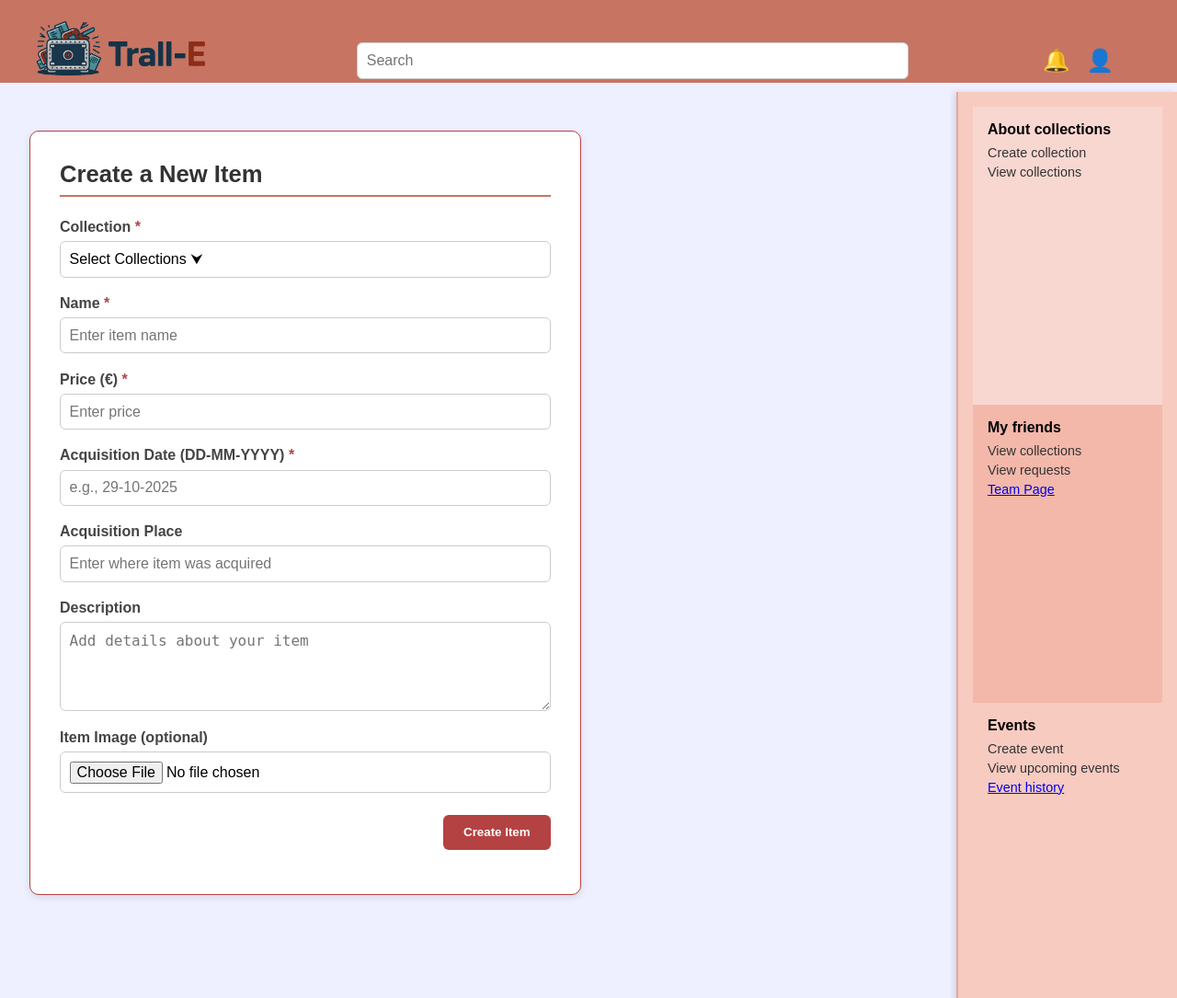
After one commit to Xnd212/EIS_2526-G01_MEGI, a PHP site: page /itemcreation.html in a window 1280 px wide. The commit adds this page. Shown: the whole page at 92% size. Run offline with PHP 8.4, Linux system fonts and the light colour scheme.

Commit message:
Item Creation

```diff
--- a/EIS_2526-G01_MEGI/public_html/homepage.css
+++ b/EIS_2526-G01_MEGI/public_html/homepage.css
@@ -466,7 +466,7 @@ header {
   display: flex;
   flex-direction: column;
   gap: 2rem;
-   max-width: 312px;
+  max-width: 312px;
   flex-shrink: 0;
   margin-top: 2.4rem;
   margin-left: 0rem;   /* <-- afasta da sidebar */
--- /dev/null
+++ b/EIS_2526-G01_MEGI/public_html/itemcreation.css
@@ -0,0 +1,209 @@
+@import url('homepage.css');
+
+.content {
+  margin-right: 240px;
+  padding: 2rem;
+  background: #eef0ff;
+}
+
+.item-creation-section {
+  background: #fff;
+  border: 1.5px solid #b54242;
+  border-radius: 10px;
+  padding: 2rem;
+  box-shadow: 0 3px 8px rgba(0, 0, 0, 0.1);
+  max-width: 600px;
+}
+
+.page-title {
+  font-size: 1.6rem;
+  font-weight: bold;
+  color: #333;
+  border-bottom: 2px solid #c77462;
+  padding-bottom: 0.5rem;
+  margin-bottom: 1.5rem;
+}
+
+.form-group {
+  display: flex;
+  flex-direction: column;
+  margin-bottom: 1.2rem;
+}
+
+label {
+  font-weight: bold;
+  color: #444;
+  margin-bottom: 0.4rem;
+}
+
+.required {
+  color: #b54242;
+}
+
+/* Custom Multi-select Dropdown */
+.custom-multiselect {
+  position: relative;
+  display: inline-block;
+  width: 100%;
+}
+
+#dropdownBtn {
+  width: 100%;
+  text-align: left;
+  padding: 0.6rem;
+  border: 1px solid #ccc;
+  border-radius: 6px;
+  background: #fff;
+  cursor: pointer;
+  font-size: 1rem;
+}
+
+#dropdownBtn:hover {
+  border-color: #b54242;
+}
+
+.dropdown-content {
+  display: none;
+  position: absolute;
+  background-color: #fff;
+  border: 1px solid #ccc;
+  border-radius: 8px;
+  width: 100%;
+  margin-top: 5px;
+  z-index: 20;
+  box-shadow: 0 3px 8px rgba(0, 0, 0, 0.1);
+  padding: 0.5rem;
+}
+
+.dropdown-content label {
+  display: flex;
+  align-items: center;
+  gap: 0.5rem;
+  padding: 0.3rem 0.5rem;
+  cursor: pointer;
+  font-weight: normal;
+}
+
+.dropdown-content label:hover {
+  background-color: #f8cbc1;
+  border-radius: 5px;
+}
+
+/* Form inputs */
+input[type="text"],
+input[type="number"],
+input[type="file"],
+textarea {
+  padding: 0.6rem;
+  border: 1px solid #ccc;
+  border-radius: 6px;
+  font-size: 1rem;
+}
+
+input:focus,
+textarea:focus {
+  border-color: #b54242;
+  outline: none;
+}
+
+.form-actions {
+  display: flex;
+  justify-content: flex-end;
+  margin-top: 1.5rem;
+}
+
+.btn-primary {
+  background: #b54242;
+  color: #fff;
+  border: none;
+  padding: 0.7rem 1.4rem;
+  border-radius: 6px;
+  cursor: pointer;
+  font-weight: bold;
+  transition: background 0.2s ease;
+}
+
+.btn-primary:hover {
+  background: #9d3636;
+}
+
+.form-message {
+  margin-top: 1rem;
+  font-weight: bold;
+  text-align: center;
+}
+
+.form-message.error {
+  color: #b54242;
+}
+
+.form-message.success {
+  color: #3d8b3d;
+}
+
+input.error {
+  border-color: #b54242;
+  background-color: #ffecec;
+}
+
+/* =======================
+   Sidebar (Fixed on the Right)
+======================= */
+.sidebar {
+  position: fixed;
+  top: 100px;
+  right: 0;
+  width: 240px;
+  background: #f8cbc1;
+  padding: 1rem;
+  height: calc(100vh - 80px);
+  overflow-y: auto;
+  z-index: 10;
+  border-left: 2px solid #e1a79e;
+  box-shadow: -3px 0 6px rgba(0, 0, 0, 0.1);
+}
+
+/* Sidebar Sections */
+.sidebar-section {
+  padding: 1rem;
+  height: 33.3%;
+}
+
+.sidebar-section h3 {
+  font-size: 1rem;
+  margin-bottom: 0.5rem;
+  font-weight: bold;
+}
+
+.sidebar-section p {
+  color: #333;
+  font-size: 0.9rem;
+  cursor: pointer;
+  margin: 0.3rem 0;
+  transition: color 0.2s ease;
+}
+
+.sidebar-section p:hover {
+  color: #b54242;
+}
+
+/* Section Colors */
+.collections-section {
+  background-color: #f9d7d1;
+}
+
+.friends-section {
+  background-color: #f3b8aa ;
+}
+
+.events-section {
+  background-color: transparent;
+}
+
+
+@media (max-width: 768px) {
+  .item-creation-section {
+    max-width: 100%;
+    padding: 1.5rem;
+  }
+}
--- /dev/null
+++ b/EIS_2526-G01_MEGI/public_html/itemcreation.html
@@ -0,0 +1,139 @@
+<!DOCTYPE html>
+<html lang="en">
+<head>
+  <meta charset="UTF-8" />
+  <meta name="viewport" content="width=device-width, initial-scale=1.0" />
+  <title>Trall-E | Create Item</title>
+  <link rel="stylesheet" href="itemcreation.css" />
+</head>
+
+<body>
+
+  <!-- ===========================
+       HEADER
+  ============================ -->
+  <header>
+    <a href="homepage.html" class="logo">
+      <img src="images/TrallE_2.png" alt="logo" />
+    </a>
+    <div class="search-bar">
+      <input type="text" placeholder="Search" />
+    </div>
+    <div class="icons">
+      <button class="icon-btn" aria-label="Notificações" id="notification-btn">🔔</button>
+      <div class="notification-popup" id="notification-popup">
+        <div class="popup-header">
+          <h3>Notifications <span>🔔</span></h3>
+        </div>
+        <ul class="notification-list">
+          <li><strong>Rafael_Ameida123</strong> updated her Pokémon Cards collection.</li>
+          <li>The <strong>Comic Con Portugal</strong> event is coming soon!</li>
+          <li><strong>Paul_Perez1697</strong> updated her Pokémon Champion’s Path collection.</li>
+          <li><strong>Alex_Gomes158</strong> started a new collection: Rare Coins.</li>
+        </ul>
+        <a href="#" class="see-more-link">+ See more</a>
+      </div>
+      <button class="icon-btn" aria-label="Perfil">👤</button>
+    </div>
+  </header>
+
+  <!-- ===========================
+       MAIN CONTENT
+  ============================ -->
+  <div class="main">
+    <div class="content">
+      <section class="item-creation-section">
+        <h2 class="page-title">Create a New Item</h2>
+
+        <form id="itemForm" novalidate>
+
+          <!-- Custom Multi-Select for Collection -->
+          <div class="form-group">
+            <label>Collection <span class="required">*</span></label>
+            <div class="custom-multiselect">
+              <button type="button" id="dropdownBtn">Select Collections ⮟</button>
+              <div class="dropdown-content" id="dropdownContent">
+                <label><input type="checkbox" value="pokemon"> Pokémon Cards</label>
+                <label><input type="checkbox" value="coins"> Rare Coins</label>
+                <label><input type="checkbox" value="stickers"> Panini Stickers</label>
+                <label><input type="checkbox" value="comics"> Comics</label>
+              </div>
+            </div>
+          </div>
+
+          <!-- Name -->
+          <div class="form-group">
+            <label for="itemName">Name <span class="required">*</span></label>
+            <input type="text" id="itemName" name="itemName" placeholder="Enter item name" />
+          </div>
+
+          <!-- Price -->
+          <div class="form-group">
+            <label for="itemPrice">Price (€) <span class="required">*</span></label>
+            <input type="number" id="itemPrice" name="itemPrice" placeholder="Enter price" step="0.01" min="0" />
+          </div>
+
+          <!-- Acquisition Date -->
+          <div class="form-group">
+            <label for="acquisitionDate">Acquisition Date (DD-MM-YYYY) <span class="required">*</span></label>
+            <input type="text" id="acquisitionDate" name="acquisitionDate" placeholder="e.g., 29-10-2025" />
+          </div>
+
+          <!-- Acquisition Place -->
+          <div class="form-group">
+            <label for="acquisitionPlace">Acquisition Place</label>
+            <input type="text" id="acquisitionPlace" name="acquisitionPlace" placeholder="Enter where item was acquired" />
+          </div>
+
+          <!-- Description -->
+          <div class="form-group">
+            <label for="itemDescription">Description</label>
+            <textarea id="itemDescription" name="itemDescription" rows="4" placeholder="Add details about your item"></textarea>
+          </div>
+
+          <!-- Image Upload -->
+          <div class="form-group">
+            <label for="itemImage">Item Image (optional)</label>
+            <input type="file" id="itemImage" name="itemImage" accept="image/*" />
+          </div>
+
+          <div class="form-actions">
+            <button type="submit" class="btn-primary">Create Item</button>
+          </div>
+        </form>
+
+        <p id="formMessage" class="form-message"></p>
+      </section>
+    </div>
+
+    <!-- ===========================
+         SIDEBAR
+    ============================ -->
+    <aside class="sidebar">
+      <div class="sidebar-section collections-section">
+        <h3>About collections</h3>
+        <p>Create collection</p>
+        <p>View collections</p>
+      </div>
+
+      <div class="sidebar-section friends-section">
+        <h3>My friends</h3>
+        <p>View collections</p>
+        <p>View requests</p>
+        <p><a href="teampage.html">Team Page</a></p>
+      </div>
+
+      <div class="sidebar-section events-section">
+        <h3>Events</h3>
+        <p>Create event</p>
+        <p>View upcoming events</p>
+        <p><a href="eventhistory.html">Event history</a></p>
+      </div>
+    </aside>
+  </div>
+
+  <!-- === JAVASCRIPT === -->
+  <script src="itemcreation.js"></script>
+
+</body>
+</html>
--- /dev/null
+++ b/EIS_2526-G01_MEGI/public_html/itemcreation.js
@@ -0,0 +1,106 @@
+// =============================
+// Notification Popup
+// =============================
+document.addEventListener("DOMContentLoaded", () => {
+  const bellBtn = document.querySelector('.icon-btn[aria-label="Notificações"]');
+  const popup = document.getElementById('notification-popup');
+
+  if (bellBtn && popup) {
+    bellBtn.addEventListener('click', (e) => {
+      e.stopPropagation();
+      popup.style.display = popup.style.display === 'block' ? 'none' : 'block';
+    });
+
+    document.addEventListener('click', (e) => {
+      if (!popup.contains(e.target) && !bellBtn.contains(e.target)) {
+        popup.style.display = 'none';
+      }
+    });
+  }
+
+  // =============================
+  // Custom Multi-select Dropdown
+  // =============================
+  const dropdownBtn = document.getElementById("dropdownBtn");
+  const dropdownContent = document.getElementById("dropdownContent");
+
+  dropdownBtn.addEventListener("click", () => {
+    dropdownContent.style.display =
+      dropdownContent.style.display === "block" ? "none" : "block";
+  });
+
+  document.addEventListener("click", (e) => {
+    if (!dropdownContent.contains(e.target) && e.target !== dropdownBtn) {
+      dropdownContent.style.display = "none";
+    }
+  });
+
+  dropdownContent.addEventListener("change", () => {
+    const checked = [
+      ...dropdownContent.querySelectorAll("input[type='checkbox']:checked"),
+    ].map((c) => c.parentElement.textContent.trim());
+
+    dropdownBtn.textContent =
+      checked.length > 0
+        ? checked.join(", ")
+        : "Select Collections ⮟";
+  });
+
+  // =============================
+  // FORM VALIDATION
+  // =============================
+  const form = document.getElementById("itemForm");
+  const formMessage = document.getElementById("formMessage");
+
+  form.addEventListener("submit", (e) => {
+    e.preventDefault();
+
+    const checkedCollections = [
+      ...dropdownContent.querySelectorAll("input[type='checkbox']:checked"),
+    ];
+    const name = document.getElementById("itemName");
+    const price = document.getElementById("itemPrice");
+    const date = document.getElementById("acquisitionDate");
+
+    [name, price, date].forEach((el) => el.classList.remove("error"));
+    formMessage.textContent = "";
+    formMessage.className = "form-message";
+
+    let valid = true;
+
+    if (checkedCollections.length === 0) {
+      dropdownBtn.style.borderColor = "#b54242";
+      valid = false;
+    } else {
+      dropdownBtn.style.borderColor = "#ccc";
+    }
+
+    if (name.value.trim() === "") {
+      name.classList.add("error");
+      valid = false;
+    }
+
+    if (price.value.trim() === "" || isNaN(price.value) || parseFloat(price.value) < 0) {
+      price.classList.add("error");
+      valid = false;
+    }
+
+    const datePattern = /^\d{2}-\d{2}-\d{4}$/;
+    if (!datePattern.test(date.value.trim())) {
+      date.classList.add("error");
+      valid = false;
+    }
+
+    if (!valid) {
+      formMessage.textContent = "⚠️ Please fill in all required (*) fields correctly.";
+      formMessage.classList.add("error");
+      return;
+    }
+
+    formMessage.textContent = "✅ Item created successfully!";
+    formMessage.classList.add("success");
+    form.reset();
+    dropdownBtn.textContent = "Select Collections ⮟";
+    dropdownContent.querySelectorAll("input[type='checkbox']").forEach(cb => cb.checked = false);
+  });
+});
```
